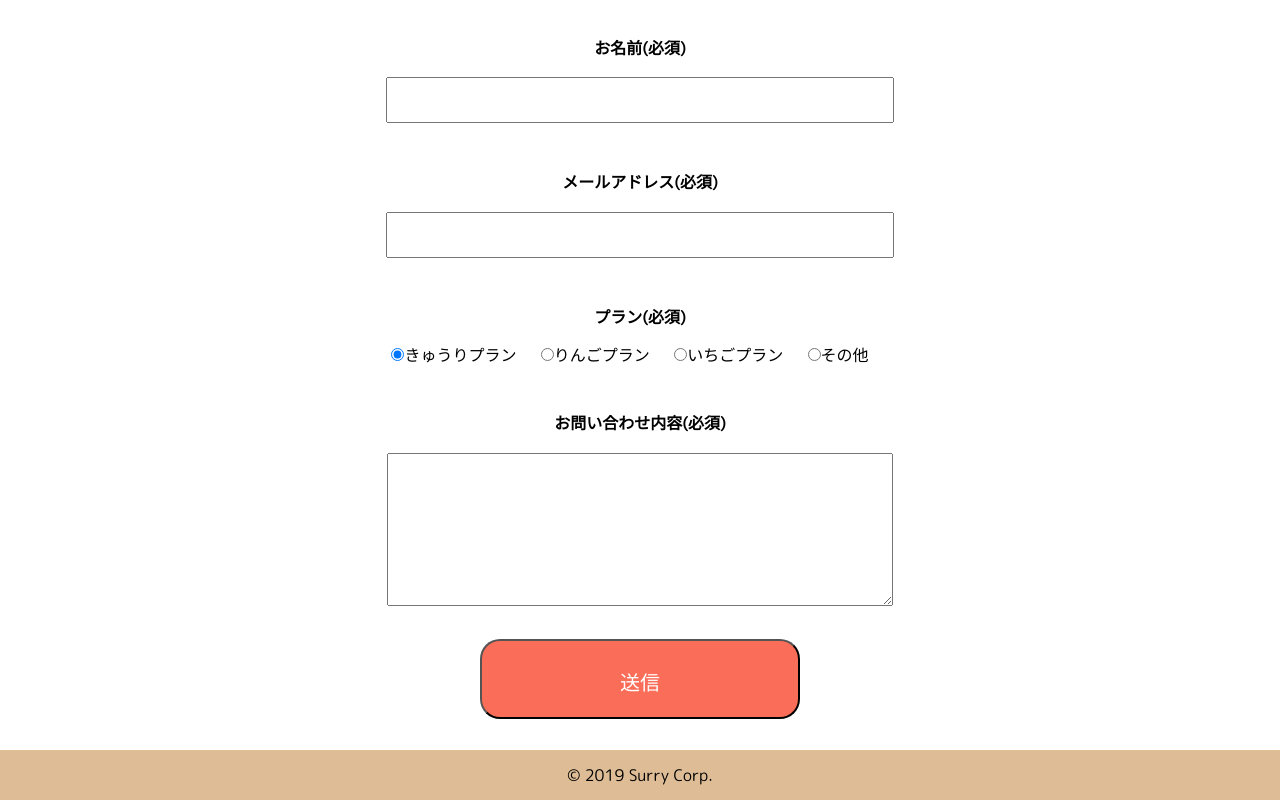
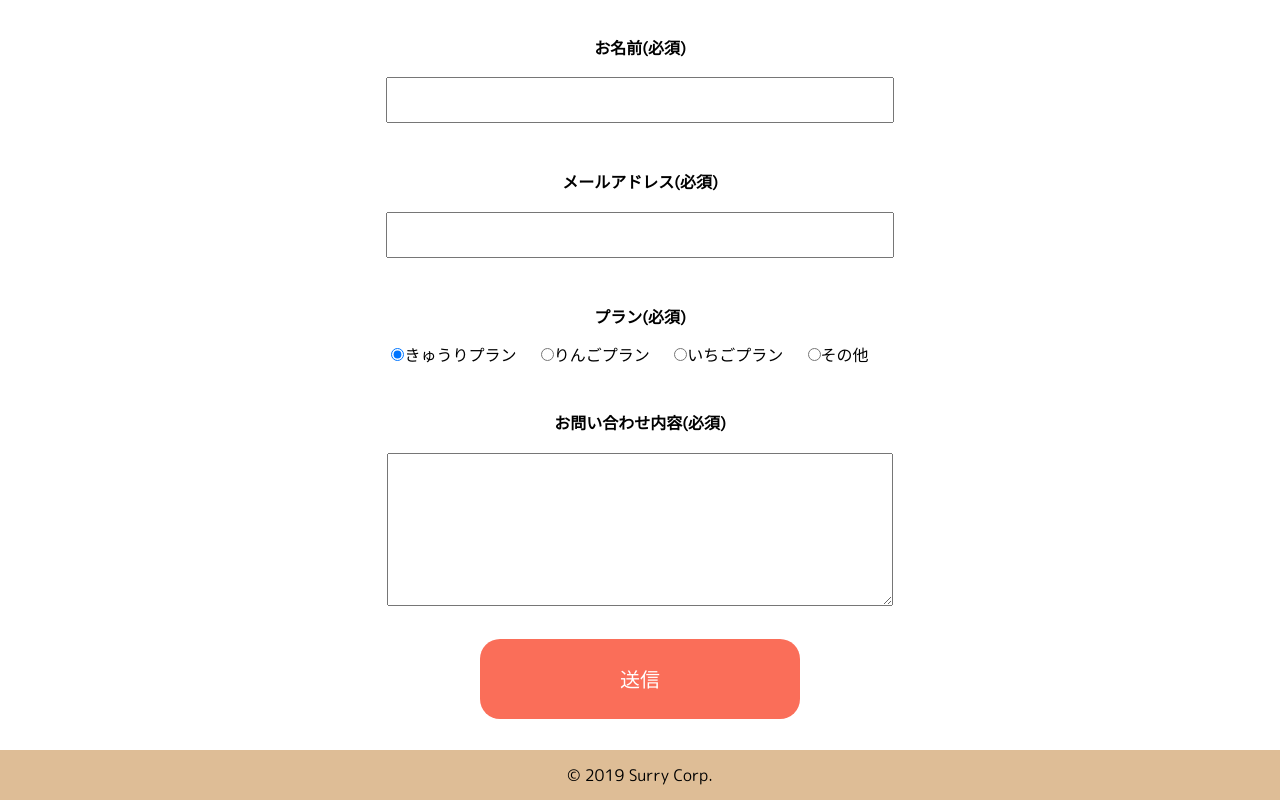
Before and after one commit to gomame11/surry, a plain HTML site: page index.html in a window 1280 px wide. Shown: the part 2534-3334 px from the top of the page. Drawn offline with Linux system fonts and the light colour scheme.

Commit message:
Add files via upload

```diff
--- a/css/stylesheet.css
+++ b/css/stylesheet.css
@@ -223,7 +223,7 @@ h3 .service_q_txt{
 }
 
 .plan tr{
-  background-color:#ebd8c0;
+  background-color:#FEEEDA;
   height:40px;
 
 }
@@ -313,6 +313,13 @@ label{
 }
 
 .submit{
+  background-color: transparent;
+  border: none;
+  cursor: pointer;
+  outline: none;
+  padding: 0;
+  appearance: none;
+
   display:-webkit-box;
   margin-left: auto;
   margin-right: auto;
```
